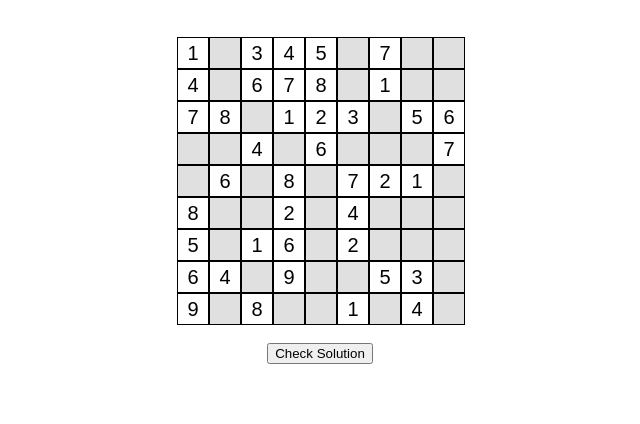
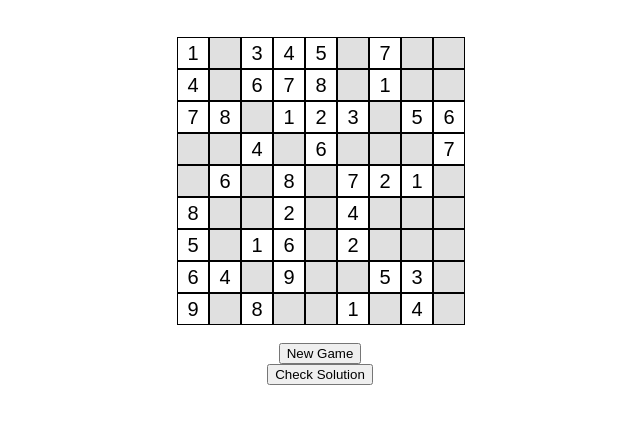
Before and after one commit to Avinashnyk/sudoku-puzzle, a plain HTML site: page index.html in a window 1280 px wide. Shown: the part 112-536 px from the top of the page, without its empty margins (320-960 px from the left). Drawn offline with Linux system fonts and the light colour scheme.

Commit message:
Update index.html

```diff
--- a/index.html
+++ b/index.html
@@ -13,6 +13,7 @@
         <button onclick="newGame('hard')">Hard</button>
     </div>
     <div id="sudoku-board"></div>
+    <button onclick="newGame()">New Game</button>
     <button onclick="checkSolution()">Check Solution</button>
     <div id="message"></div>
     <script src="script.js"></script>
```
